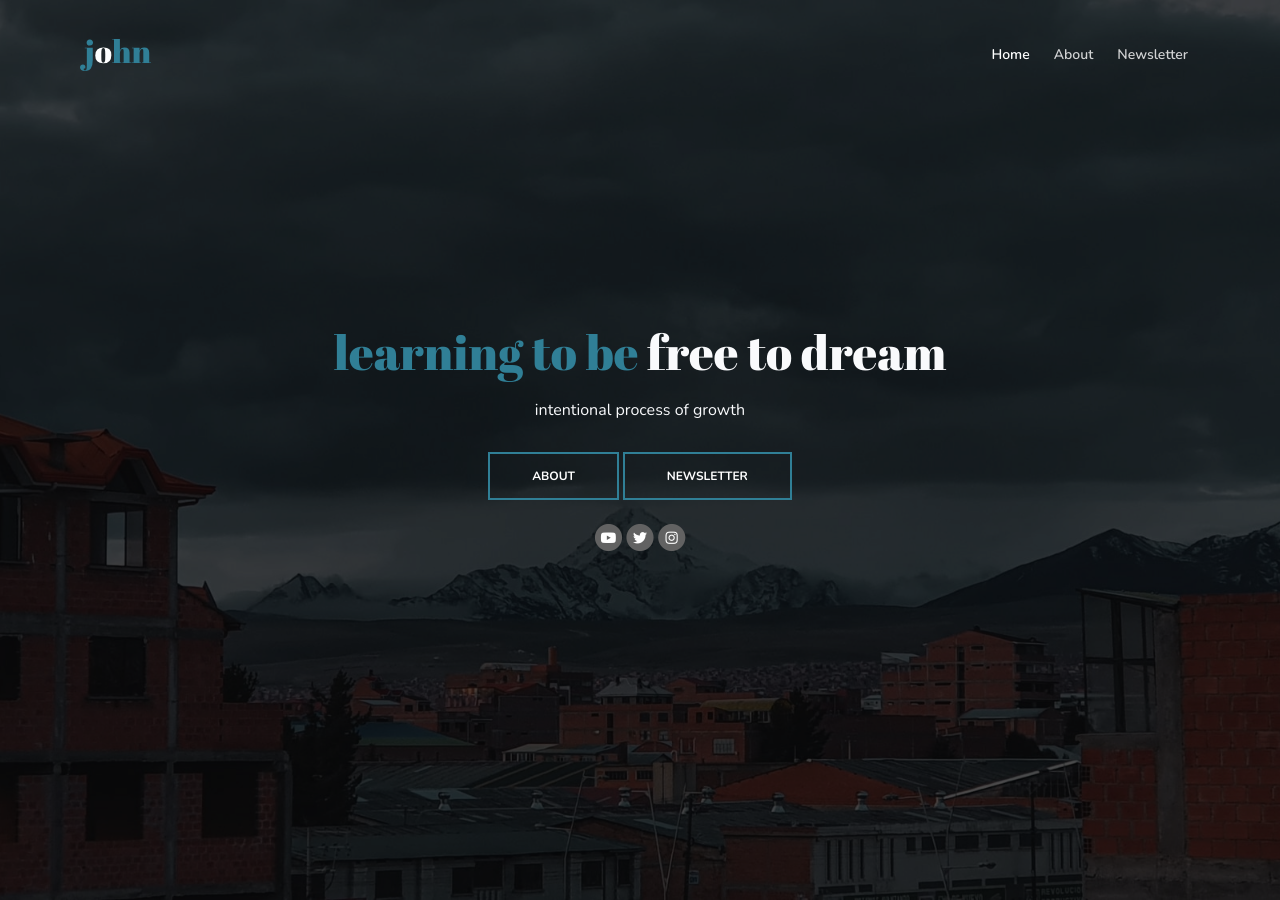
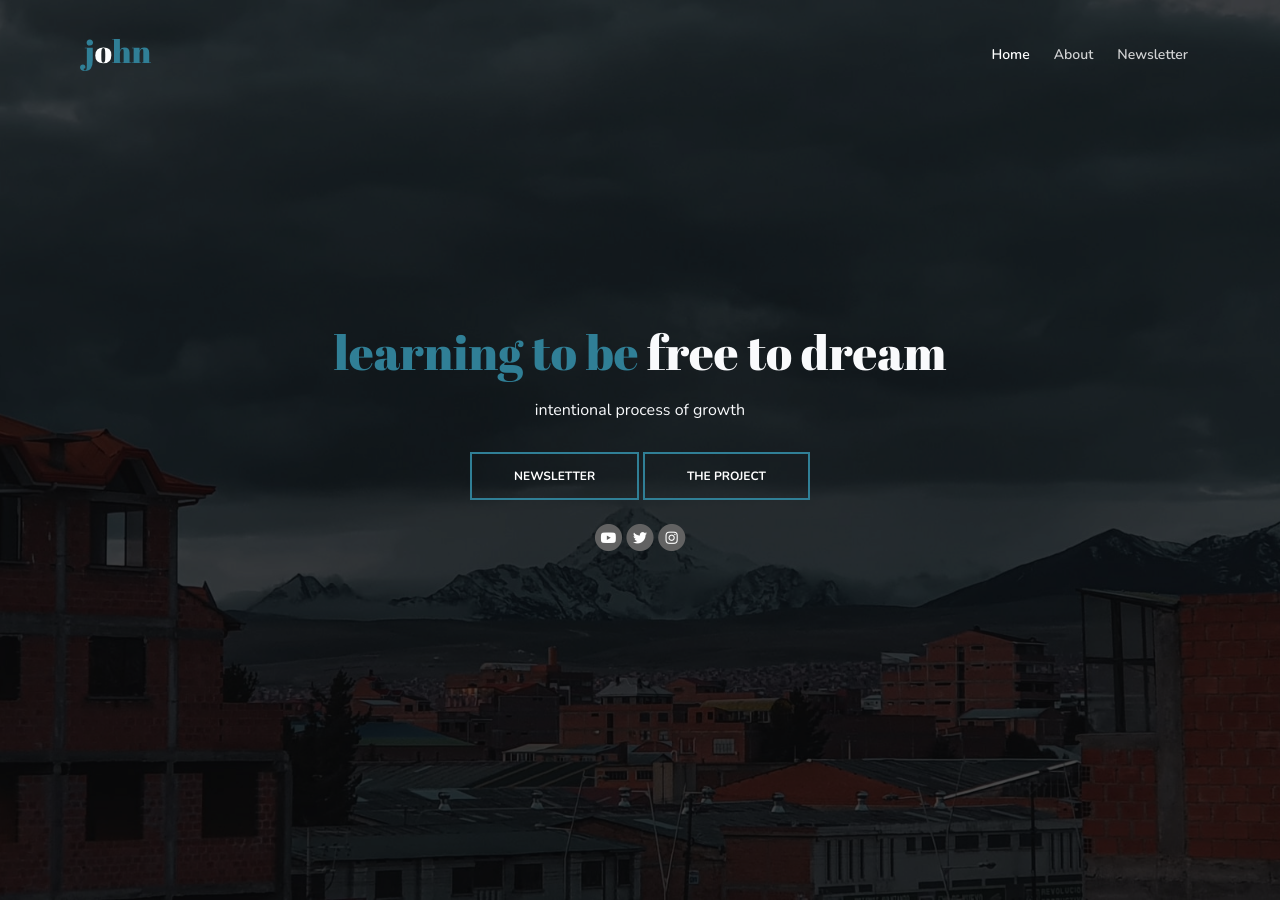
Before and after one commit to thethoughtfulmillennial/thethoughtfulmillennial.github.io, a Jekyll site: the page built from index2.html, in a window 1280 px wide and 900 px high. Built offline with Jekyll 4.4.1, drawn with Linux system fonts in a browser that asks for light colours.

Commit message:
Updating home.

```diff
--- a/index2.html
+++ b/index2.html
@@ -44,8 +44,8 @@ layout: default2
 				<div class="col-12 col-lg-10 col-xl-8 text-center">
 					<h1><span class="turquoise">learning to be</span> free to dream</h1>
 					<p class="p-large">intentional process of growth</p>
-					<a class="btn-outline-lg page-scroll" href="#">ABOUT</a>
 					<a class="btn-outline-lg page-scroll" href="#newsletter">NEWSLETTER</a>
+					<a class="btn-outline-lg page-scroll" href="#">THE PROJECT</a>
 				</div> <!-- end of col -->
 			</div> <!-- end of row -->
 			<div class="row justify-content-center my-4">
```
